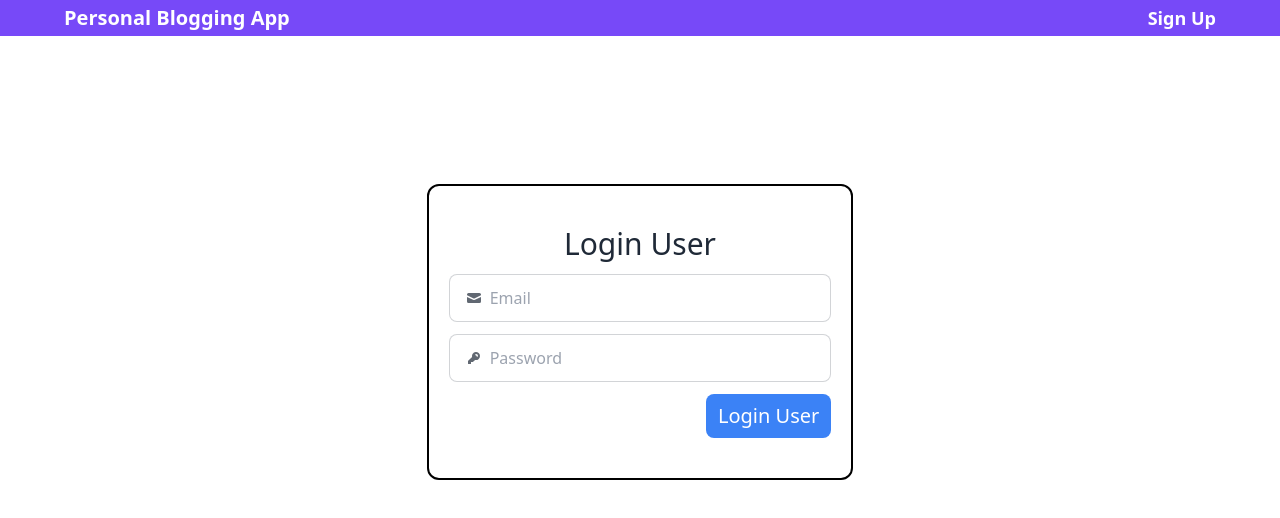
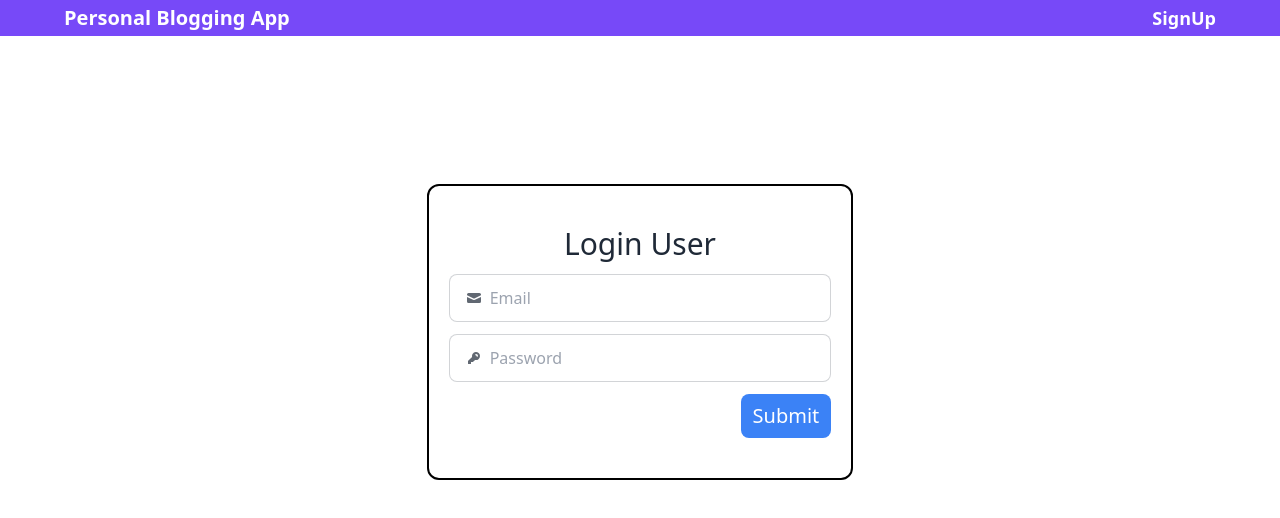
Before and after one commit to Aayan-Ahmed-17/Blogging-App-React, a React (Vite) app: page /login in a window 1280 px wide. Shown: the top 518 px of the page. Built offline with nearby package versions, Linux system fonts and the light colour scheme.

Commit message:
added links to navbar

```diff
--- a/src/components/Form.jsx
+++ b/src/components/Form.jsx
@@ -98,7 +98,7 @@ const Form = ({ name, showConfirmPassword = false, onSubmitFunc , emailRef, pass
         type="submit"
         className="bg-blue-500 text-white rounded-lg max-w-2/5 justify-self-end py-2 px-3 box-content text-xl"
       >
-        {name}
+        Submit
       </button>
     </form>
   );
--- a/src/components/Navbar.jsx
+++ b/src/components/Navbar.jsx
@@ -1,14 +1,14 @@
 import React from "react";
 import { Link } from "react-router-dom";
 
-const Navbar = ({authText = 'Login', userName = null}) => {
+const Navbar = ({authText, userName = null}) => {
   return (
     <>
       <div className="bg-[#7749F8] text-white font-semibold py-1 flex justify-between px-16 items-center w-full fixed left-0 top-0 z-10">
-        <h1 className="text-xl">Personal Blogging App</h1>
+        <h1 className="text-xl"><Link to={'/'}>Personal Blogging App</Link></h1>
         <div className="flex gap-5 items-center">
           {userName && <a className="cursor-pointer tracking-tighter text-md font-normal">{userName.fullName}</a>}
-          <a className="cursor-pointer font-bold text-lg">{authText}</a>
+          <a className="cursor-pointer font-bold text-lg"><Link to={`${authText ? '/signup' : '/login'}`}>{`${authText ? 'SignUp' : 'Login'}`}</Link></a>
         </div>
       </div>
       <div className="flex gap-4">
--- a/src/pages/Login.jsx
+++ b/src/pages/Login.jsx
@@ -22,7 +22,7 @@ const Login = () => {
 
   return (
     <>
-    <Navbar authText='Sign Up' />
+    <Navbar authText='SignUp'/>
     <Form name={"Login User"} onSubmitFunc={handleLogin} emailRef={email} passwordRef={password}/>
     </>
   )
--- a/src/pages/Signup.jsx
+++ b/src/pages/Signup.jsx
@@ -32,7 +32,7 @@ const Signup = () => {
 
   return (
     <div className='-mt-8'>
-    <Navbar authText='Login' />
+    <Navbar />
     <Form name={"Register User"} onSubmitFunc={handleRegistration} emailRef={email} passwordRef={password} showConfirmPassword={true} confirmPasswordRef={confirmPassword}/>
     </div>
   )
--- a/src/pages/Userblogs.jsx
+++ b/src/pages/Userblogs.jsx
@@ -48,7 +48,7 @@ const Userblogs = () => {
 
   return (
     <>
-      <Navbar authText='Logout'/>
+      <Navbar />
       <Header title={"< Back to all blogs"}/>
       {userInfo && <div className="flex justify-between mt-32 pr-16">
       <h2 className=" text-2xl mb-2 -mt-7 ml-16 font-semibold">{`All from ${userInfo.fullName}`}</h2>
```
